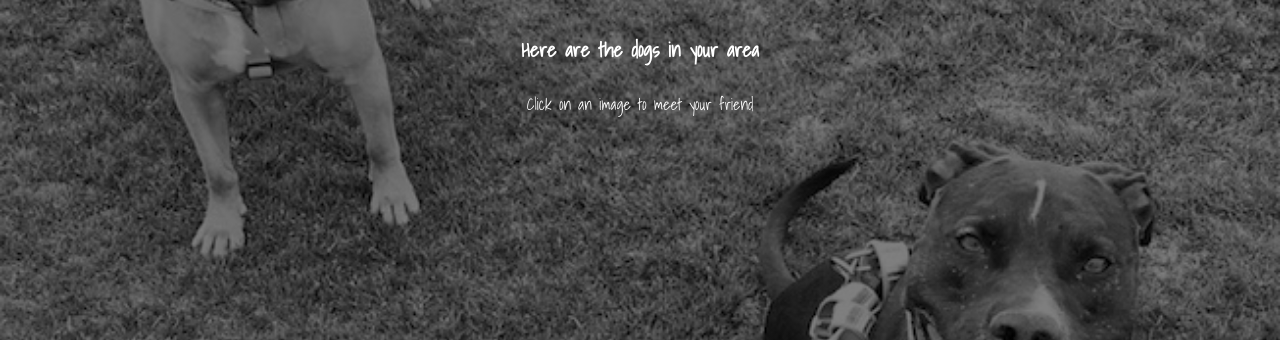
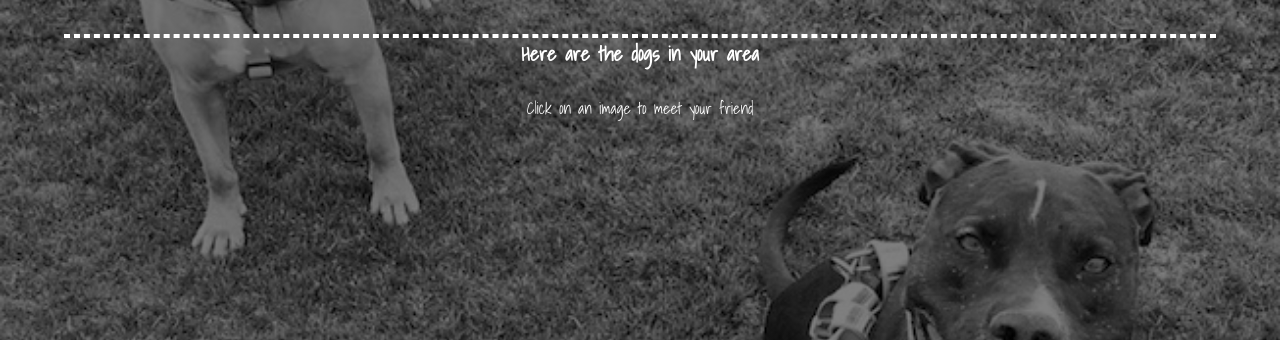
Before and after one commit to rmmoll23/dogAdopt, a PHP site: page /pages/pet.html in a window 1280 px wide. Shown: the part 116-456 px from the top of the page. Run offline with PHP 8.4, Linux system fonts and the light colour scheme; some libraries are stand-ins or nearby versions; some web fonts are replaced.

Commit message:
css on search response

```diff
--- a/css/theme.css
+++ b/css/theme.css
@@ -37,6 +37,13 @@ header {
     color: white;
     font-family: 'Shadows Into Light', cursive;
 }
+
+.noDogReturn {
+    color: white;
+    font-weight: bold;
+    border: white dashed 2px;
+}
+
 
 .noResults {
     color: white;
@@ -236,4 +243,8 @@ a {
     #breedlist {
         width: 150px;
     }
+
+    /* body {
+        background-size: contain;
+    } */
     }
```
